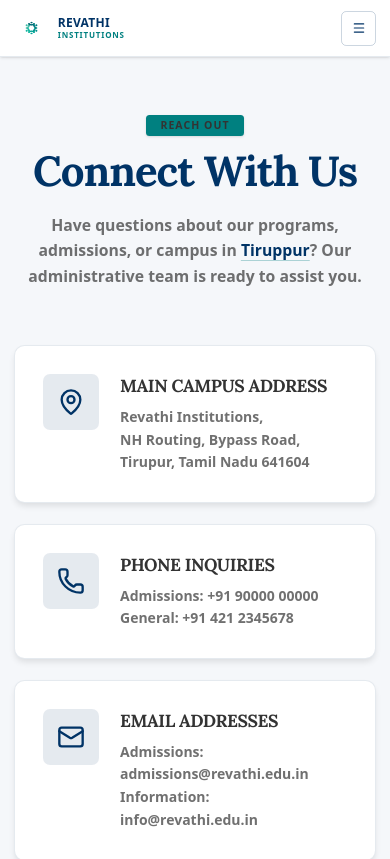
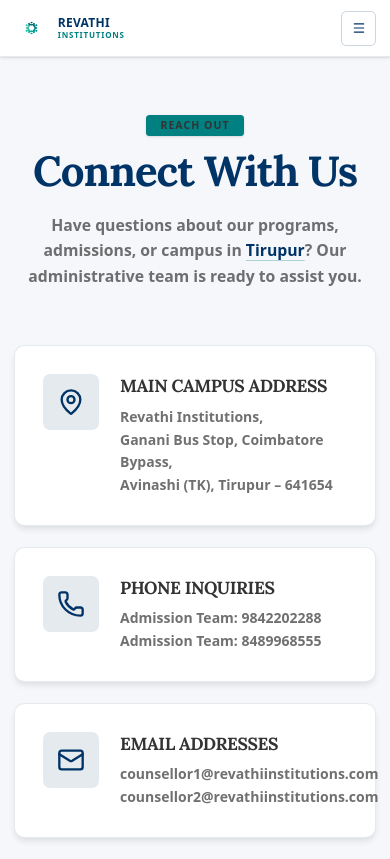
Before and after one commit to ReachRyt-Services/REVATHI-TEST, a Next.js app: page /contact in a window 390 px wide. Shown: the top 859 px of the page. Built offline with nearby package versions, Linux system fonts and the light colour scheme.

Commit message:
Update contact details with Admission Team phone numbers and counsellor emails

```diff
--- a/src/app/(main)/contact/page.tsx
+++ b/src/app/(main)/contact/page.tsx
@@ -12,14 +12,14 @@ export default function ContactPage() {
             "name": "Revathi Institutions",
             "address": {
               "@type": "PostalAddress",
-              "streetAddress": "NH Routing, Bypass Road",
-              "addressLocality": "Tiruppur",
+              "streetAddress": "Ganani Bus Stop, Coimbatore Bypass",
+              "addressLocality": "Avinashi (TK), Tirupur",
               "addressRegion": "Tamil Nadu",
-              "postalCode": "641604",
+              "postalCode": "641654",
               "addressCountry": "IN"
             },
-            "telephone": "+91-421-2345678",
-            "email": "admissions@revathi.edu.in",
+            "telephone": "+91 9842202288",
+            "email": "counsellor1@revathiinstitutions.com",
             "geo": {
               "@type": "GeoCoordinates",
               "latitude": "11.1085",
@@ -37,7 +37,7 @@ export default function ContactPage() {
           </div>
           <h1 className="text-5xl font-black text-primary font-display mb-6 tracking-tight">Connect With Us</h1>
           <p className="text-lg text-text-dark/70 font-semibold leading-relaxed">
-            Have questions about our programs, admissions, or campus in <span className="text-primary underline decoration-accent/30 underline-offset-4">Tiruppur</span>? Our administrative team is ready to assist you.
+            Have questions about our programs, admissions, or campus in <span className="text-primary underline decoration-accent/30 underline-offset-4">Tirupur</span>? Our administrative team is ready to assist you.
           </p>
         </div>
 
@@ -53,8 +53,8 @@ export default function ContactPage() {
                 <h3 className="font-black text-xl text-text-dark mb-2 font-display uppercase tracking-tight">Main Campus Address</h3>
                 <p className="text-text-dark/70 font-semibold leading-relaxed">
                   Revathi Institutions,<br />
-                  NH Routing, Bypass Road,<br />
-                  Tirupur, Tamil Nadu 641604
+                  Ganani Bus Stop, Coimbatore Bypass,<br />
+                  Avinashi (TK), Tirupur – 641654
                 </p>
               </div>
             </div>
@@ -66,8 +66,8 @@ export default function ContactPage() {
               <div>
                 <h3 className="font-black text-xl text-text-dark mb-2 font-display uppercase tracking-tight">Phone Inquiries</h3>
                 <p className="text-text-dark/70 font-semibold leading-relaxed">
-                  Admissions: +91 90000 00000<br />
-                  General: +91 421 2345678
+                  Admission Team: 9842202288<br />
+                  Admission Team: 8489968555
                 </p>
               </div>
             </div>
@@ -79,8 +79,8 @@ export default function ContactPage() {
               <div>
                 <h3 className="font-black text-xl text-text-dark mb-2 font-display uppercase tracking-tight">Email Addresses</h3>
                 <p className="text-text-dark/70 font-semibold leading-relaxed">
-                  Admissions: admissions@revathi.edu.in<br />
-                  Information: info@revathi.edu.in
+                  counsellor1@revathiinstitutions.com<br />
+                  counsellor2@revathiinstitutions.com
                 </p>
               </div>
             </div>
@@ -141,7 +141,7 @@ export default function ContactPage() {
             <h3 className="text-2xl font-black mb-2 font-display uppercase tracking-tight">Want an immediate reply?</h3>
             <p className="font-semibold text-white/90">Chat directly with our admission counsellors on WhatsApp.</p>
           </div>
-          <a href="https://wa.me/919000000000" target="_blank" rel="noreferrer" className="mt-6 md:mt-0 bg-white text-[#25D366] px-8 py-4 rounded-lg font-black uppercase tracking-widest shadow-md hover:scale-105 transition-transform">
+          <a href="https://wa.me/919842202288" target="_blank" rel="noreferrer" className="mt-6 md:mt-0 bg-white text-[#25D366] px-8 py-4 rounded-lg font-black uppercase tracking-widest shadow-md hover:scale-105 transition-transform">
             Chat on WhatsApp
           </a>
         </div>
--- a/src/app/(main)/courses/[slug]/page.tsx
+++ b/src/app/(main)/courses/[slug]/page.tsx
@@ -70,7 +70,7 @@ export default async function CourseDetailPage({
         "name": "Revathi Medical Center Campus",
         "address": {
           "@type": "PostalAddress",
-          "addressLocality": "Tiruppur",
+          "addressLocality": "Tirupur",
           "addressRegion": "Tamil Nadu",
           "addressCountry": "IN"
         }
@@ -111,8 +111,8 @@ export default async function CourseDetailPage({
         backgroundImage={course.heroImage}
         contactInfo={{
           website: "revathiinstitutions.com",
-          phone: "+91 800-REVATHI",
-          address: "Revathi Medical Center Campus",
+          phone: "Admission Team: 9842202288",
+          address: "Ganani Bus Stop, Coimbatore Bypass, Tirupur",
         }}
       />
 
--- a/src/app/apply/page.tsx
+++ b/src/app/apply/page.tsx
@@ -42,8 +42,8 @@ export default function ApplyPage() {
             <a href="#placements" className="text-[10px] font-black uppercase tracking-widest text-primary/60 hover:text-primary transition-colors">Careers</a>
             <a href="#gallery" className="text-[10px] font-black uppercase tracking-widest text-primary/60 hover:text-primary transition-colors">Campus</a>
         </div>
-        <a href="tel:+919000000000" className="flex items-center gap-2 text-text-dark font-black text-xs uppercase tracking-widest bg-accent px-4 py-2 rounded-lg hover:shadow-lg transition-all">
-          <Phone size={16} className="text-[#0F3D3D]" /> <span className="hidden sm:inline">Admissions: +91 90000 00000</span>
+        <a href="tel:+919842202288" className="flex items-center gap-2 text-text-dark font-black text-xs uppercase tracking-widest bg-accent px-4 py-2 rounded-lg hover:shadow-lg transition-all">
+          <Phone size={16} className="text-[#0F3D3D]" /> <span className="hidden sm:inline">Admission Team: 9842202288</span>
         </a>
       </nav>
 
@@ -408,14 +408,14 @@ export default function ApplyPage() {
                         <div className="p-4 bg-white rounded-2xl shadow-sm h-fit text-accent"><MapPin size={28} /></div>
                         <div>
                            <h4 className="font-black text-primary text-xs uppercase tracking-widest mb-2">Main Campus Address</h4>
-                           <p className="text-primary/60 font-medium text-lg leading-relaxed">No. 12, Hospital Road, <br/>Tamil Nadu, India. 600001</p>
+                           <p className="text-primary/60 font-medium text-lg leading-relaxed">Ganani Bus Stop, Coimbatore Bypass, <br/>Avinashi (TK), Tirupur – 641654</p>
                         </div>
                      </div>
                      <div className="flex gap-6">
                         <div className="p-4 bg-white rounded-2xl shadow-sm h-fit text-accent"><Mail size={28} /></div>
                         <div>
                            <h4 className="font-black text-primary text-xs uppercase tracking-widest mb-2">Electronic Enquiries</h4>
-                           <p className="text-primary/60 font-medium text-lg">admissions@revathi.edu.in <br/>office@revathi.edu.in</p>
+                           <p className="text-primary/60 font-medium text-sm lg:text-base leading-snug">counsellor1@revathiinstitutions.com <br/>counsellor2@revathiinstitutions.com</p>
                         </div>
                      </div>
                   </div>
@@ -424,8 +424,8 @@ export default function ApplyPage() {
                   <div className="absolute top-0 right-0 w-40 h-40 bg-white/5 rounded-bl-full"></div>
                   <h4 className="text-2xl font-black font-display uppercase tracking-tight mb-6">Need Immediate Help?</h4>
                   <p className="text-white/60 font-medium leading-relaxed mb-10">Our academic counsellors are available Monday to Saturday, 9:00 AM to 6:00 PM to help you with the selection process.</p>
-                  <a href="tel:+919000000000" className="flex items-center gap-4 bg-accent text-[#0F3D3D] p-6 rounded-2xl justify-center font-black text-xl uppercase tracking-widest shadow-xl hover:scale-[1.02] transition-transform">
-                     <Phone size={24} /> Call: +91 90000 00000
+                  <a href="tel:+919842202288" className="flex items-center gap-4 bg-accent text-[#0F3D3D] p-6 rounded-2xl justify-center font-black text-xl uppercase tracking-widest shadow-xl hover:scale-[1.02] transition-transform">
+                     <Phone size={24} /> Admission Team: 9842202288
                   </a>
                </div>
             </div>
--- a/src/app/layout.tsx
+++ b/src/app/layout.tsx
@@ -60,15 +60,15 @@ export default function RootLayout({
     "logo": "https://revathi.edu.in/logo.png",
     "address": {
       "@type": "PostalAddress",
-      "streetAddress": "NH Routing, Bypass Road",
-      "addressLocality": "Tiruppur",
+      "streetAddress": "Ganani Bus Stop, Coimbatore Bypass",
+      "addressLocality": "Avinashi (TK), Tirupur",
       "addressRegion": "Tamil Nadu",
-      "postalCode": "641604",
+      "postalCode": "641654",
       "addressCountry": "IN"
     },
     "contactPoint": {
       "@type": "ContactPoint",
-      "telephone": "+91-421-2345678",
+      "telephone": "+91 9842202288",
       "contactType": "Admissions",
       "areaServed": "IN",
       "availableLanguage": ["en", "ta"]
--- a/src/components/layout/Navbar.tsx
+++ b/src/components/layout/Navbar.tsx
@@ -138,11 +138,11 @@ export function RevathiNavbar() {
       {/* Top info bar */}
       <div className="hidden md:flex items-center justify-between bg-primary text-white px-6 py-1.5 text-xs font-semibold">
         <div className="flex items-center gap-6">
-          <a href="mailto:admissions@revathi.edu.in" className="flex items-center gap-1.5 hover:text-accent transition-colors">
-            <Mail size={11} /> admissions@revathi.edu.in
+          <a href="mailto:counsellor1@revathiinstitutions.com" className="flex items-center gap-1.5 hover:text-accent transition-colors">
+            <Mail size={11} /> counsellor1@revathiinstitutions.com
           </a>
-          <a href="tel:+914212345678" className="flex items-center gap-1.5 hover:text-accent transition-colors">
-            <Phone size={11} /> +91 421 234 5678
+          <a href="tel:+919842202288" className="flex items-center gap-1.5 hover:text-accent transition-colors">
+            <Phone size={11} /> Admission Team: 9842202288
           </a>
         </div>
         <div className="flex items-center gap-4">
--- a/src/components/ui/sticky-footer.tsx
+++ b/src/components/ui/sticky-footer.tsx
@@ -71,9 +71,10 @@ export function StickyFooter({ className, ...props }: StickyFooterProps) {
                   ))}
                 </div>
                 <div className="text-xs text-white/40 font-semibold space-y-1">
-                  <p>📧 admissions@revathi.edu.in</p>
-                  <p>📞 +91 421 234 5678</p>
-                  <p>📍 NH-47 Bypass Road, Tiruppur, Tamil Nadu</p>
+                  <p>📧 counsellor1@revathiinstitutions.com</p>
+                  <p>📧 counsellor2@revathiinstitutions.com</p>
+                  <p>📞 Admission Team: +91 9842202288, +91 8489968555</p>
+                  <p>📍 Ganani Bus Stop, Coimbatore Bypass, Avinashi (TK), Tirupur – 641654</p>
                 </div>
               </AnimatedContainer>
 
```
